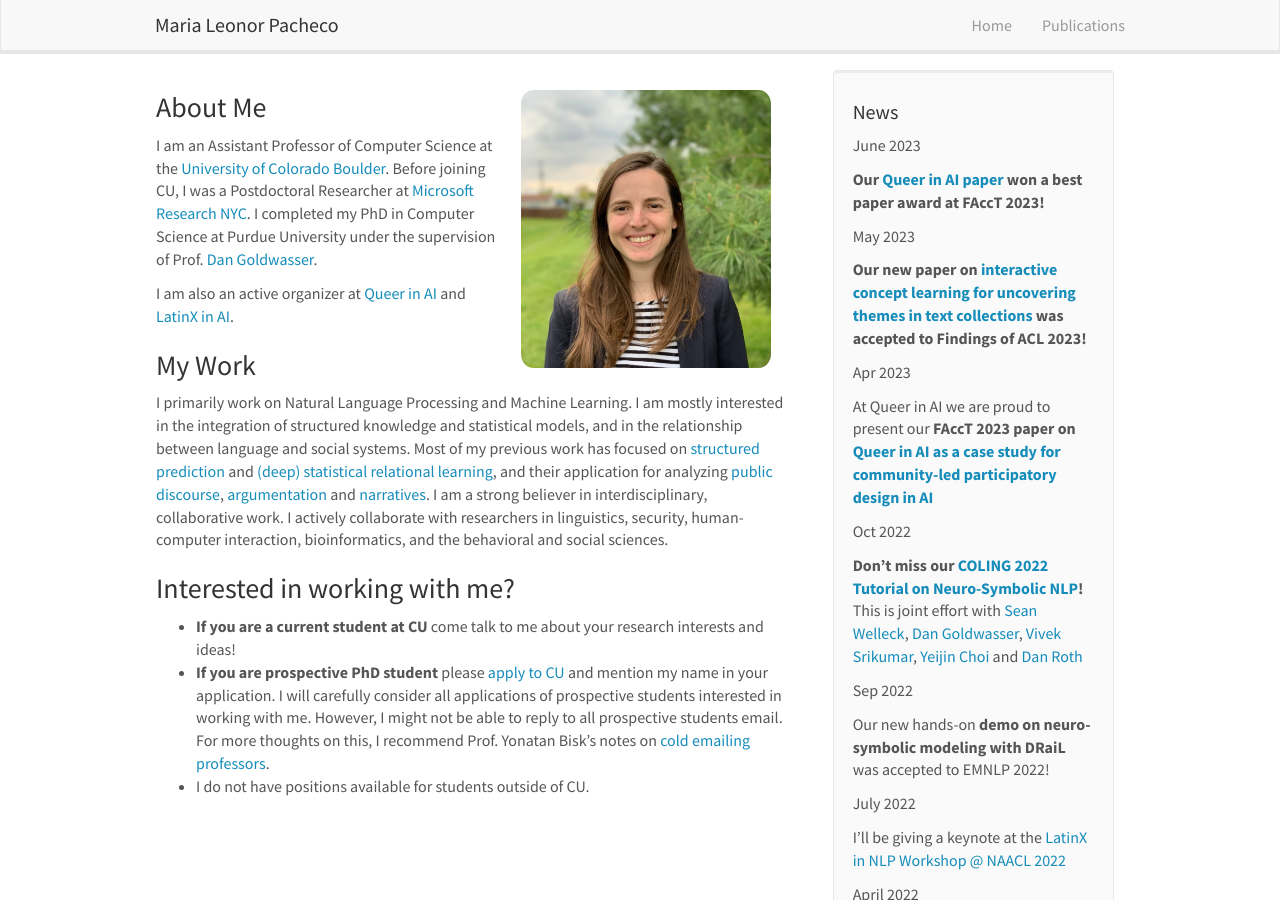
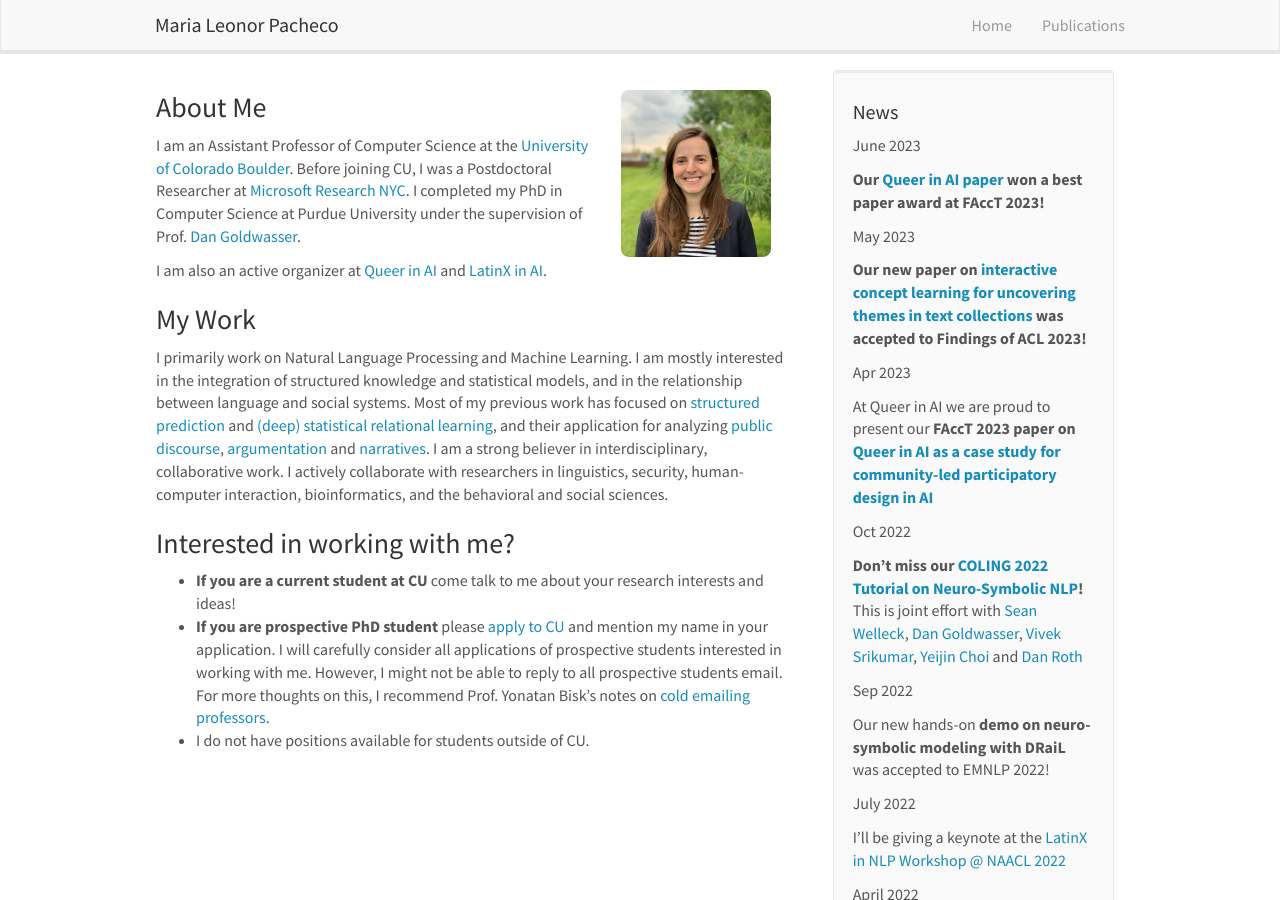
Before and after one commit to mlpacheco/mlpacheco.github.io, a Jekyll site: the page built from _pages/home.md, in a window 1280 px wide and 900 px high. Built offline with Jekyll 4.4.1, drawn with Linux system fonts in a browser that asks for light colours; nearby versions of some CDN libraries.

Commit message:
Update homelay.html

```diff
--- a/_layouts/homelay.html
+++ b/_layouts/homelay.html
@@ -5,7 +5,7 @@ layout: default
   <div id="homeid" class="col-sm-8">
 
 
-  <img src="images/photoML.jpg" alt="" style="width: 250px; float: right; border: 10px; margin: 20px" />
+  <img src="images/photoML.jpg" alt="" style="width: 150px; float: right; border: 10px; margin: 20px" />
 
 
 	{{ content }}
```
